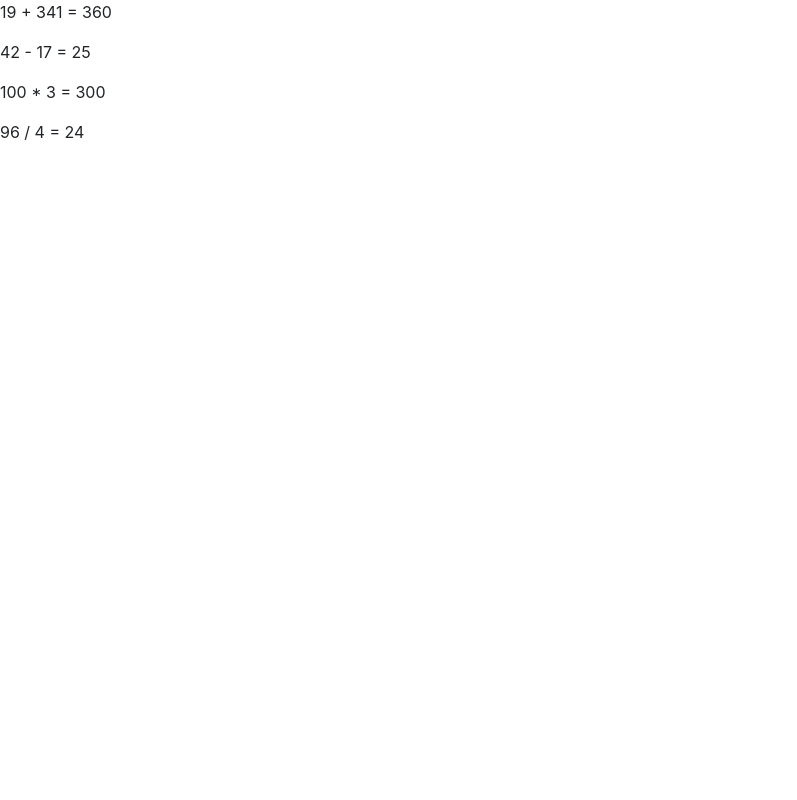
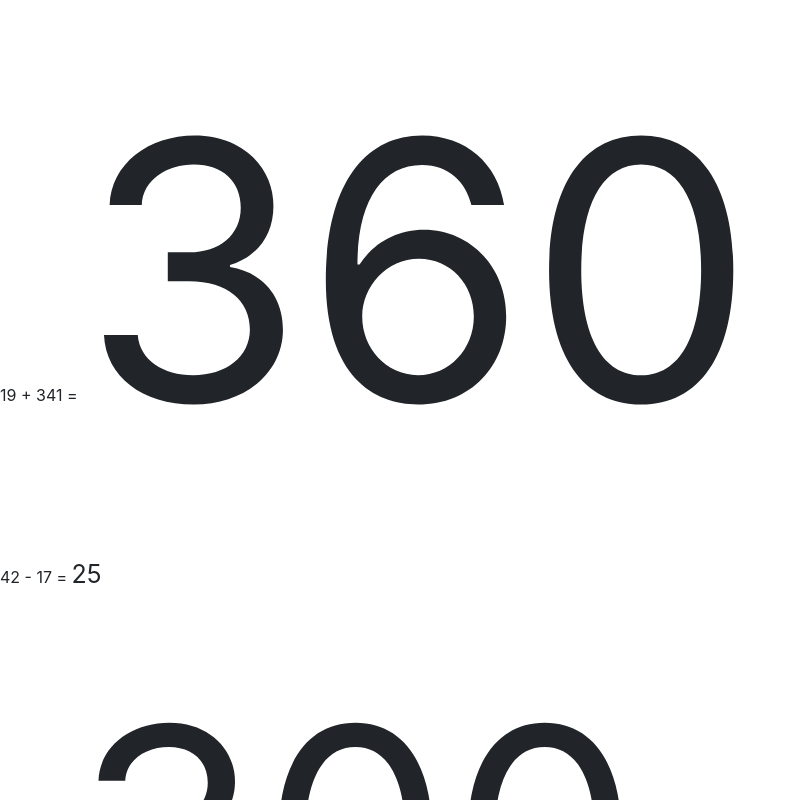
Before and after one commit to smwarsh/reactpractice, a React (Create React App) app: page / in a window 1280 px wide. Shown: the top 800 px of the page, without its empty margins (0-797 px from the left). Built offline with nearby package versions, Linux system fonts and the light colour scheme.

Commit message:
My solution for rendering the solution at a font size of that many pixels

```diff
--- a/src/components/Math.js
+++ b/src/components/Math.js
@@ -3,20 +3,25 @@ import React from "react";
 const Math = (props) => {
     const num1Int = Number(props.num1);
     const num2Int = Number(props.num2);
+    let answer;
+
     switch (props.operator) {
         case '+':
-            return <span>{num1Int + num2Int}</span>;
+            answer = num1Int + num2Int;
             break;
         case '-':
-            return <span>{num1Int - num2Int}</span>;
+            answer = num1Int - num2Int;
             break;
         case '*':
-            return <span>{num1Int * num2Int}</span>;
+            answer = num1Int * num2Int;
             break;
         case '/':
-            return <span>{num1Int / num2Int}</span>;
+            answer = num1Int / num2Int;
             break;
     }
+
+    const fontStyle = {fontSize: answer};
+    return <span style={fontStyle}>{answer}</span>;
 };
 
 export default Math;
```
